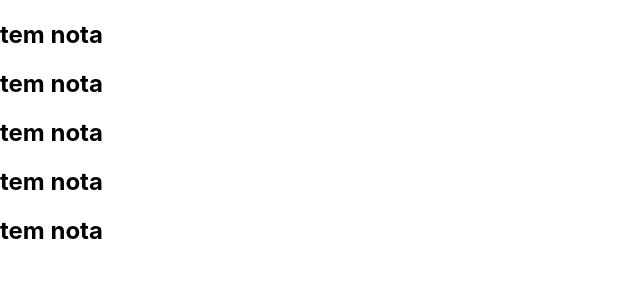
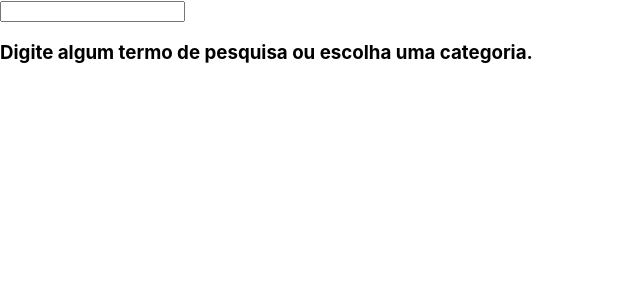
Before and after one commit to tryber/sd-05-block14-project-frontend-online-store-10, a React (Create React App) app: page / in a window 1280 px wide. Shown: the top 300 px of the page, without its empty margins (0-640 px from the left). Built offline with nearby package versions, Linux system fonts and the light colour scheme.

Commit message:
react router dom dependencies

```diff
--- a/package.json
+++ b/package.json
@@ -8,6 +8,7 @@
     "@testing-library/user-event": "^10.1.0",
     "react": "^16.13.1",
     "react-dom": "^16.13.1",
+    "react-router-dom": "^5.2.0",
     "react-scripts": "3.4.1"
   },
   "scripts": {
--- a/src/pages/Home/Home.jsx
+++ b/src/pages/Home/Home.jsx
@@ -1,14 +1,11 @@
 import React from 'react';
+import Pesquisa from '../../components/Pesquisa'
 
 class Home extends React.Component {
   render() {
     return (
-      <div className="temnota">
-        <h2>tem nota</h2>
-        <h2>tem nota</h2>
-        <h2>tem nota</h2>
-        <h2>tem nota</h2>
-        <h2>tem nota</h2>
+      <div>
+        <Pesquisa />
       </div>
     );
   }
```
Also changed, not shown: 1 other file (tests, documents, lock files or other folders).
